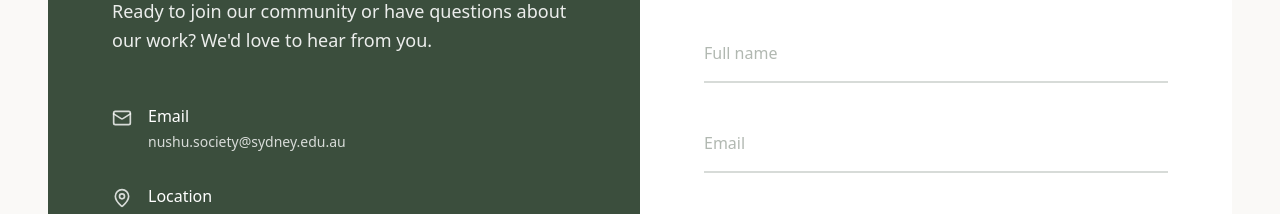
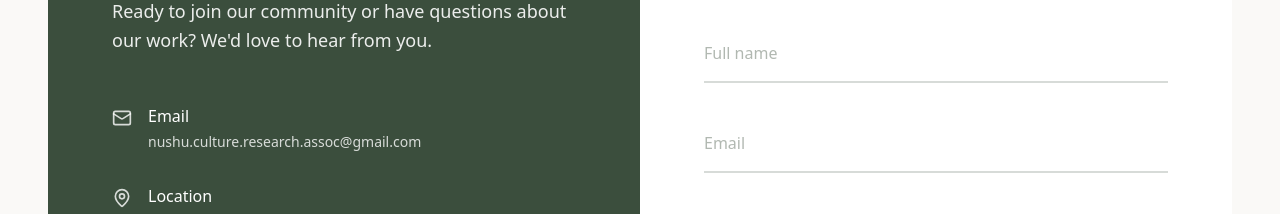
Before and after one commit to FionaMMC/nushu_web, a React (Vite) app: page /contact in a window 1280 px wide. Shown: the part 1558-1772 px from the top of the page. Built offline with nearby package versions, Linux system fonts and the light colour scheme; no server answers.

Commit message:
edit email info

```diff
--- a/src/pages/Contact.tsx
+++ b/src/pages/Contact.tsx
@@ -78,7 +78,7 @@ const translations = {
     },
     contact: {
       email: 'Email',
-      emailValue: 'nushu.society@sydney.edu.au',
+      emailValue: 'nushu.culture.research.assoc@gmail.com',
       location: 'Location',
       locationValue: 'University of Sydney\nCamperdown Campus',
       responseTime: 'Response Time',
```
